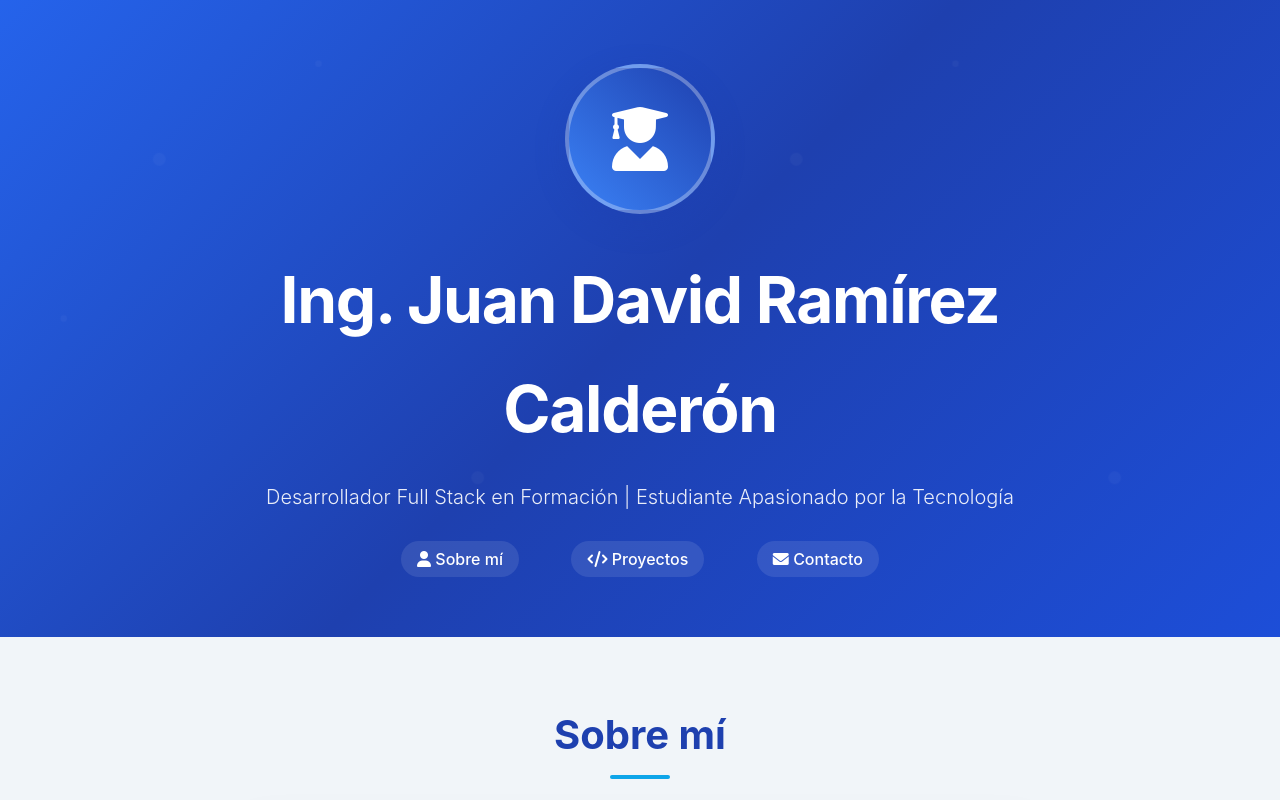
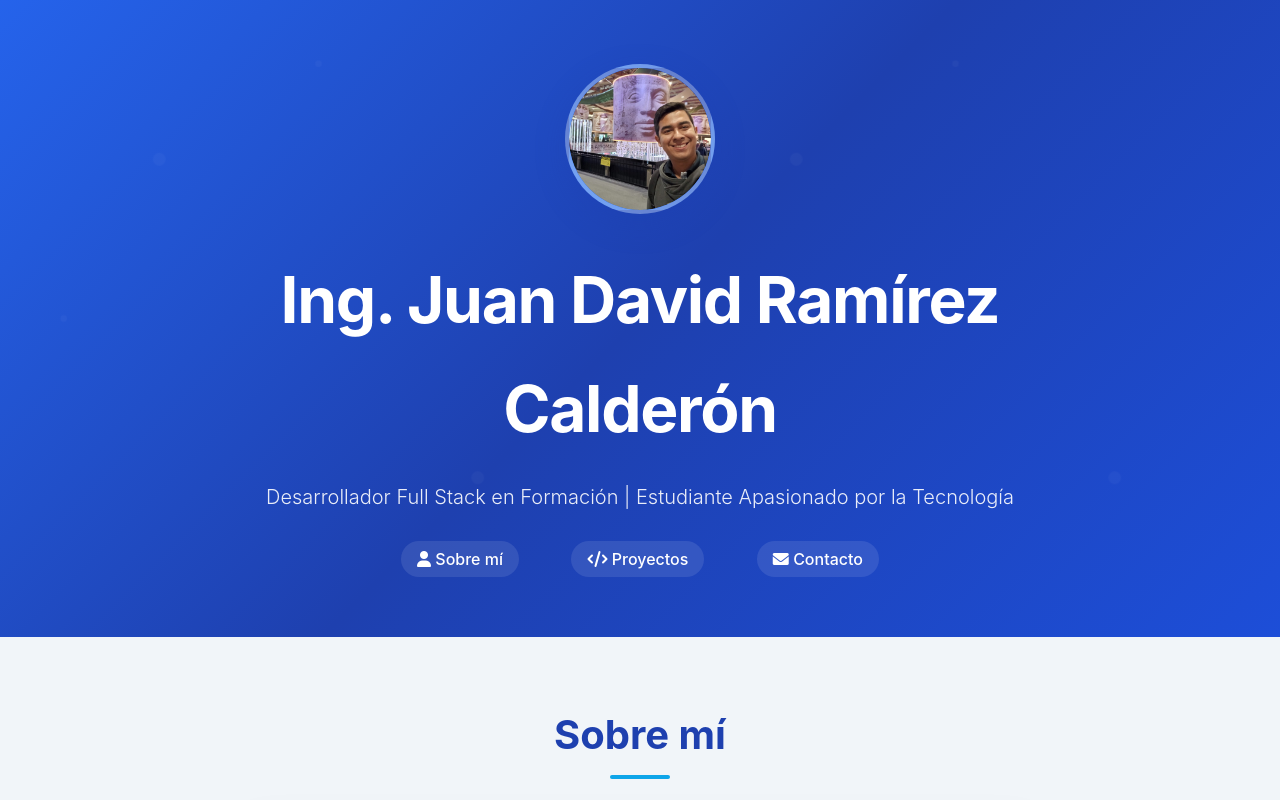
Before and after one commit to Juanda099/juanda099.github.io, a plain HTML site: page index.html in a window 1280 px wide. Shown: the top 800 px of the page. Drawn offline with Linux system fonts and the light colour scheme.

Commit message:
Change profile image to static from icon

```diff
--- a/index.html
+++ b/index.html
@@ -552,10 +552,10 @@
     <div class="hero-content">
       <div class="profile-img">
         <!-- Opción 1: Usar icono (actual) -->
-        <i class="fas fa-user-graduate"></i>
+        <!-- <i class="fas fa-user-graduate"></i> -->
 
         <!-- Opción 2: Usar imagen estática (descomenta la línea de abajo y comenta el icono) -->
-        <!-- <img src="tu-foto-perfil.jpg" alt="Juan David - Desarrollador"> -->
+        <img src="tu-foto-perfil.jpg" alt="Juan David - Desarrollador">
       </div>
       <h1>Ing. Juan David Ramírez Calderón</h1>
       <p class="subtitle">Desarrollador Full Stack en Formación | Estudiante Apasionado por la Tecnología</p>
```
